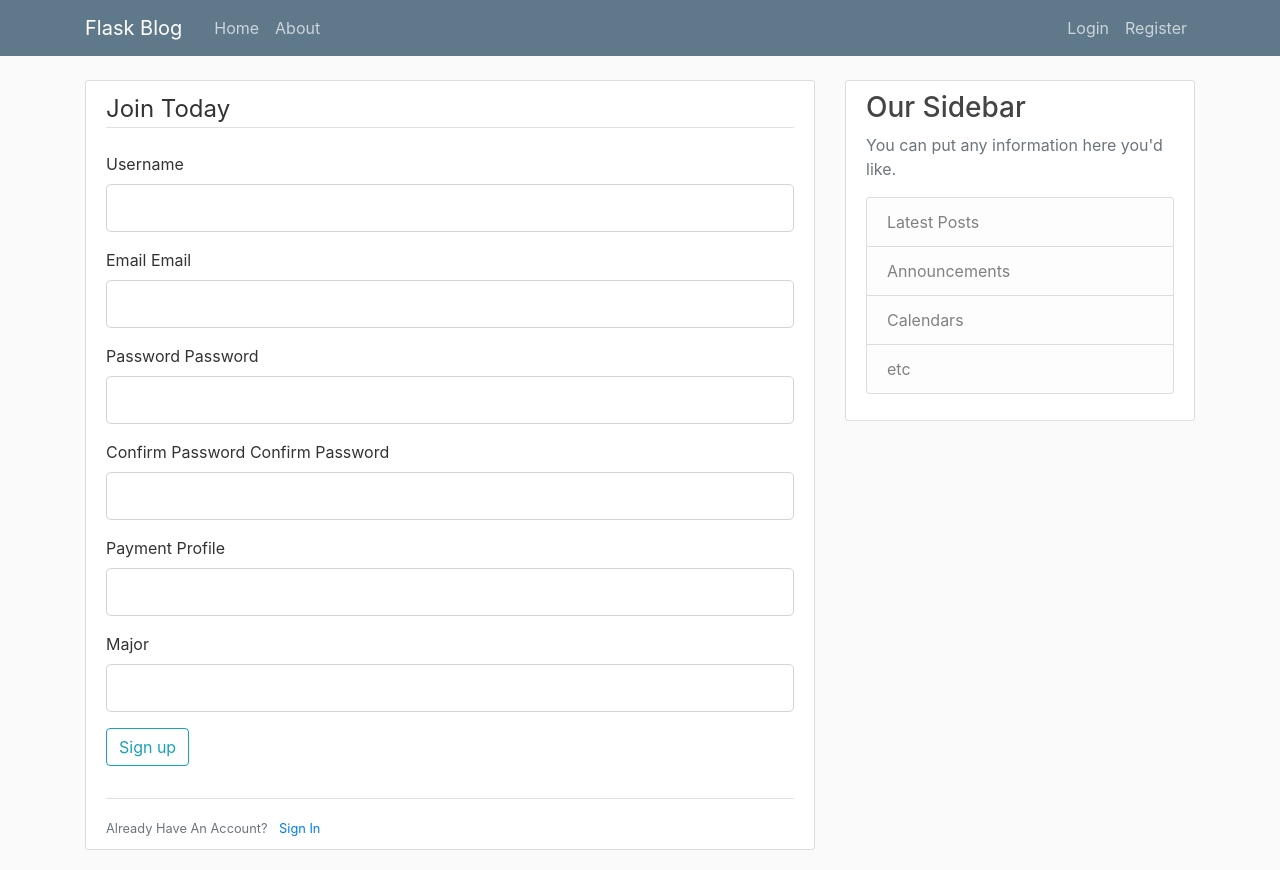
After one commit to WaFi1992/UNT_Group, a Flask app: page /register in a window 1280 px wide. The commit adds this page. Run offline with Flask 2, Linux system fonts and the light colour scheme; parts of the project's set-up code (start-up, migrations or seed data) failed here and were passed over; some libraries are stand-ins or nearby versions.

Commit message:
Starting the DB

```diff
--- a/app.py
+++ b/app.py
@@ -1,5 +1,40 @@
+from datetime import datetime
 from flask import Flask
+from flask_sqlalchemy import SQLAlchemy
 from app_blueprint import app_blueprint
 
 app = Flask(__name__)
+app.config['SECRET_KEY'] = '5791628bb0b13ce0c676dfde280ba245'
+app.config['SQLALCHEMY_DATABASE_URI'] = 'sqlite::///site.db'
+db = SQLAlchemy(app)
+
+class User(db.Model):
+    id = db.Column(db.Integer, primary_key=True)
+    username = db.Column(db.String(20), unique=True, nullable=False)
+    email = db.Column(db.String(120), unique=True, nullable=False)
+    image_file = db.Column(db.String(20), nullable=False, default='default.jpg')
+    password = db.Column(db.String(60), nullable=False)
+    payment_profile = db.Column(db.String(60))
+    major = db.Column(db.String(20))
+    posts = db.relationship('Post', backref='author', lazy=True)
+
+    def __repr__(self):
+        return f"User('{self.username}', '{self.email}', '{self.image_file}')"
+
+class Posts(db.Model):
+    id = db.Column(db.Integer, primary_key=True)
+    isbn = db.Column(db.String(120), nullable=False)
+    date_posted = db.Column(db.DateTime, nullable=False, default=datetime.utcnow)
+    title = db.Column(db.Text, nullable=False)
+    publisher = db.Column(db.Text, nullable=False)
+    writers = db.Column(db.Text, nullable=False)
+    image_ref = db.Column(db.String(120), nullable=False, default='book.jpg')
+    condition = db.Column(db.Text, nullable=False)
+    price = db.Column(db.String(60), nullable=False)
+    major = db.Column(db.String(20))
+    user_id = db.Column(db.Integer, db.ForeignKey('user.id'), nullable=False)
+
+    def __repr__(self):
+        return f"Post('{self.title},')"
+
 app.register_blueprint(app_blueprint)
--- a/app_blueprint.py
+++ b/app_blueprint.py
@@ -1,5 +1,5 @@
-from flask import Blueprint, render_template, url_for
-
+from flask import Blueprint, render_template, url_for, flash, redirect
+from forms import RegistrationForm, LoginForm
 app_blueprint = Blueprint('app_blueprint', __name__)
 
 posts = [
@@ -7,16 +7,17 @@ posts = [
         'author': 'Corey Schafer',
         'title': 'Blog Post 1',
         'content': 'First post content',
-        'date_posted': 'April 20, 2018'
+        'date_posted': 'April 20, 2018',
+        'image': 'https://pictures.abebooks.com/isbn/9781259872976-us-300.jpg'
     },
     {
         'author': 'Jane Doe',
         'title': 'Blog Post 2',
         'content': 'Second post content',
-        'date_posted': 'April 21, 2018'
+        'date_posted': 'April 21, 2018',
+        'image': 'https://pictures.abebooks.com/isbn/9781259872976-us-300.jpg'
     }
 ]
-
 
 @app_blueprint.route('/')
 def index():
@@ -28,6 +29,15 @@ def about():
     return render_template('about.html')
 
 
-@app_blueprint.route('/contact')
-def contact():
-    return "<h1>Contact</h1>"
+@app_blueprint.route('/register', methods=["GET", "POST"])
+def register():
+    form = RegistrationForm()
+    if form.validate_on_submit():
+        flash(f'Account created for { form.username.data }!', category='Success')
+        return redirect(url_for('app_blueprint.index'))
+    return render_template('register.html', title="Register", form=form)
+
+@app_blueprint.route('/login')
+def login():
+    form = LoginForm()
+    return render_template('login.html', title="Login", form=form)
--- a/forms.py
+++ b/forms.py
@@ -1,15 +1,45 @@
 from flask_wtf import FlaskForm
-from wtforms import StringField, PasswordField
-from wtforms.validators import DataRequired, Length, Email
+from wtforms import StringField, PasswordField, SubmitField, BooleanField
+from wtforms.validators import DataRequired, Length, Email, EqualTo, ValidationError
 
 
 class RegistrationForm(FlaskForm):
+
+    def validateEmail(form, field):
+        if 'unt.edu' not in field.data:
+            raise ValidationError('Email must be from a UNT address')
+
+
     username = StringField('Username',
                            validators=[DataRequired(), Length(min=2, max=20)])
-    email = StringField('Email', validators=[DataRequired(), Email()])
+    email = StringField('Email', validators=[DataRequired(), Email(check_deliverability=True), validateEmail])
     password = PasswordField('Password',
-                             validators=[DataRequired(), Length(min=5), validateEmail()])
+                             validators=[DataRequired(), Length(min=5)])
+    confirm_password = PasswordField('Confirm Password',
+                             validators=[DataRequired(), Length(min=5), EqualTo('password')])
+    payment_profile = StringField('Payment Profile',
+                           validators=[Length(min=2, max=25)])
+    major = StringField('Major',
+                           validators=[Length(min=2, max=20)])
+    submit = SubmitField('Sign up')
 
-    def validateEmail(form, field):
-        if '@unt.edu' or '@my.unt.edu' not in field.data:
-            raise ValidationError('Email must be from a UNT address')
+
+class LoginForm(FlaskForm):
+    email = StringField('Email', validators=[DataRequired()])
+    password = PasswordField('Password',
+                             validators=[DataRequired(), Length(min=5)])
+    remember = BooleanField('Remember me')
+    submit = SubmitField('Sign in')
+
+
+class PostForm(FlaskForm):
+    isbn = StringField('ISBN', validators=[DataRequired()])
+    condition = StringField('Condition', validators=[DataRequired()])
+    price = StringField('Price', validators=[DataRequired()])
+    major = StringField('Major', validators=[DataRequired()])
+    submit = SubmitField('Post Book')
+
+
+class CommentForm(FlaskForm):
+    comment = StringField('Comment', validators=[DataRequired()])
+    submit = SubmitField('Post Comment')
--- a/templates/home.html
+++ b/templates/home.html
@@ -4,6 +4,9 @@
 <article class="media content-section">
     <div class="media-body">
         <div class="article-metadata">
+            <div id="coverImageContainer" class="imageContainer">
+                <img itemprop="image" id="coverImage" src={{ post.image }} height="250" onerror="imgError(this);">
+            </div>
             <a class="mr-2" href="#">{{ post.author }}</a>
             <small class="text-muted">{{ post.date }}</small>
         </div>
--- a/templates/layout.html
+++ b/templates/layout.html
@@ -45,7 +45,16 @@
     <main role="main" class="container">
         <div class="row">
             <div class="col-md-8">
-                {% block content %}{% endblock %}
+                {% with messages = get_flashed_messages(with_categories=true) %}
+                {% if messages %}
+                  {% for category, message in messages %}
+                    <div class="alert alert-{{ category }}">
+                      {{ message }}
+                    </div>
+                  {% endfor %}
+                {% endif %}
+              {% endwith %}
+              {% block content %}{% endblock %}
             </div>
             <div class="col-md-4">
                 <div class="content-section">
--- /dev/null
+++ b/templates/register.html
@@ -0,0 +1,84 @@
+{% extends "layout.html" %}
+{% block content %}
+<div class="content-section">
+    <form method="POST" action="">
+        {{ form.hidden_tag() }}
+        <fieldset class="form-group">
+            <legend class="border-bottom mb-4">
+                Join Today
+            </legend>
+            <div class="form-group">
+                {{form.username.label(class="form-control-label")}}
+                {% if form.username.errors %}
+                    {{form.username(class="form-control form-control-lg is-invalid")}}
+                    <div class="invalid-feedback">
+                        {% for error in form.username.errors %}
+                            <span>{{ error }}</span>
+                        {% endfor %}
+                    </div>
+                {% else %}
+                {{form.username(class="form-control form-control-lg")}}
+                {% endif %}
+            </div>
+            <div class="form-group">
+                {{form.email.label(class="form-control-label")}}
+                {{form.email.label(class="form-control-label")}}
+                {% if form.email.errors %}
+                    {{form.email(class="form-control form-control-lg is-invalid")}}
+                    <div class="invalid-feedback">
+                        {% for error in form.email.errors %}
+                            <span>{{ error }}</span>
+                        {% endfor %}
+                    </div>
+                {% else %}
+                {{form.email(class="form-control form-control-lg")}}
+                {% endif %}
+            </div>
+            <div class="form-group">
+                {{form.password.label(class="form-control-label")}}
+                {{form.password.label(class="form-control-label")}}
+                {% if form.password.errors %}
+                    {{form.password(class="form-control form-control-lg is-invalid")}}
+                    <div class="invalid-feedback">
+                        {% for error in form.password.errors %}
+                            <span>{{ error }}</span>
+                        {% endfor %}
+                    </div>
+                {% else %}
+                {{form.password(class="form-control form-control-lg")}}
+                {% endif %}
+            </div>
+            <div class="form-group">
+                {{form.confirm_password.label(class="form-control-label")}}
+                {{form.confirm_password.label(class="form-control-label")}}
+                {% if form.confirm_password.errors %}
+                    {{form.confirm_password(class="form-control form-control-lg is-invalid")}}
+                    <div class="invalid-feedback">
+                        {% for error in form.confirm_password.errors %}
+                            <span>{{ error }}</span>
+                        {% endfor %}
+                    </div>
+                {% else %}
+                {{form.confirm_password(class="form-control form-control-lg")}}
+                {% endif %}
+            </div>
+            <div class="form-group">
+                {{form.payment_profile.label(class="form-control-label")}}
+                {{form.payment_profile(class="form-control form-control-lg")}}
+            </div>
+            <div class="form-group">
+                {{form.major.label(class="form-control-label")}}
+                {{form.major(class="form-control form-control-lg")}}
+            </div>
+            <div class="form-group">
+                {{ form.submit(class="btn btn-outline-info")}}
+            </div>
+        </fieldset>
+    </form>
+    <div class="border-top pt-3">
+        <small class="text-muted">
+            Already Have An Account? <a class="ml-2" href="{{ url_for('app_blueprint.login') }}">Sign In</a>
+        </small>
+    </div>
+</div>
+{% endblock content %}
```
Also changed, not shown: templates/login.html (added, +52 -0 lines), 1 other file.
